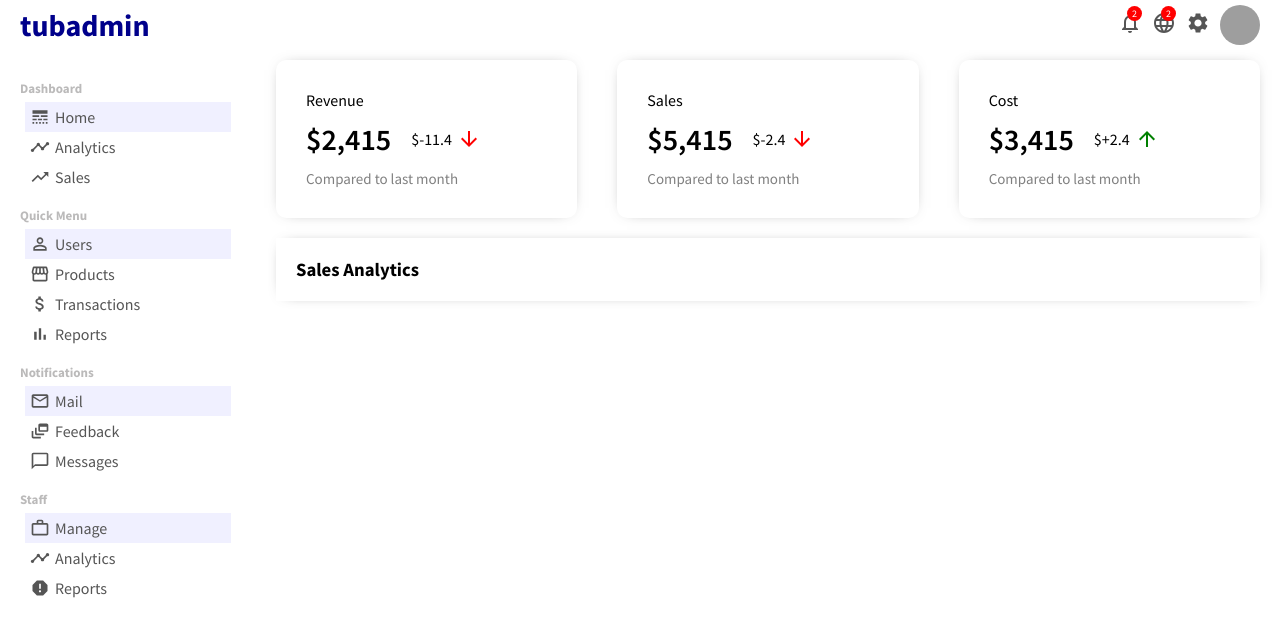
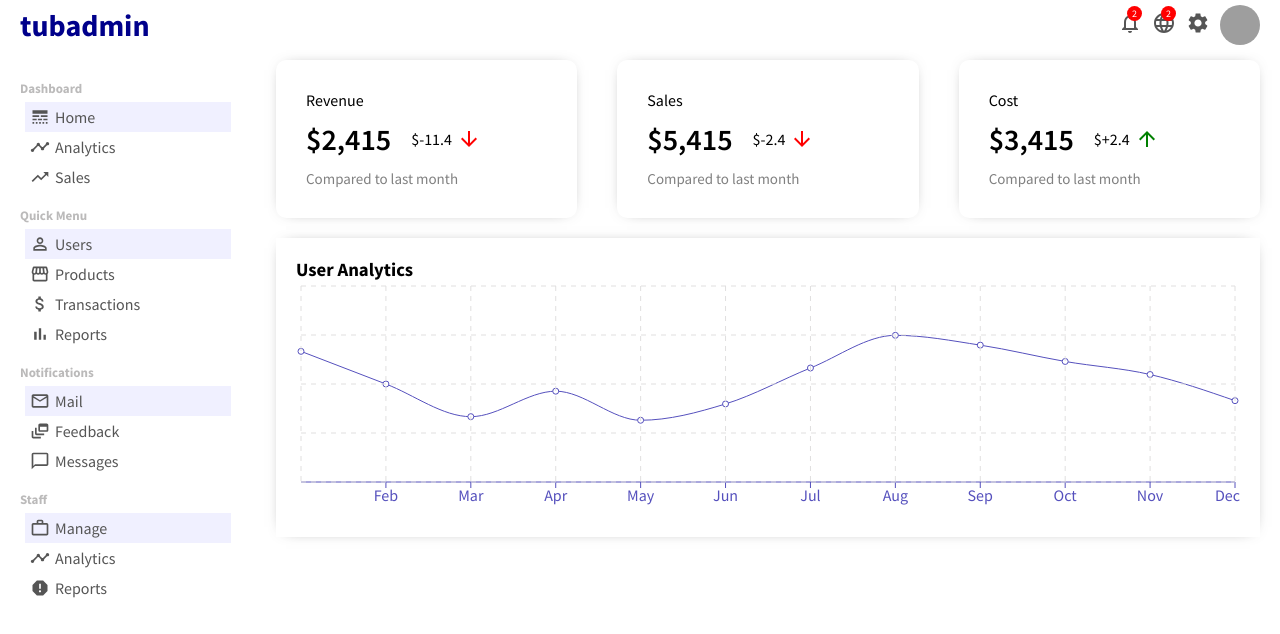
Before and after one commit to atubak400/React-Admin-Panel, a React (Create React App) app: page / in a window 1280 px wide. Shown: the top 634 px of the page. Built offline with nearby package versions, Linux system fonts and the light colour scheme; grey boxes are pictures that could not be loaded.

Commit message:
featured info chart done

```diff
--- a/package.json
+++ b/package.json
@@ -11,6 +11,7 @@
     "react": "^17.0.2",
     "react-dom": "^17.0.2",
     "react-scripts": "4.0.3",
+    "recharts": "^2.0.10",
     "web-vitals": "^1.1.2"
   },
   "scripts": {
--- a/src/Components/chart/Chart.jsx
+++ b/src/Components/chart/Chart.jsx
@@ -1,9 +1,25 @@
 import './chart.css'
+import {
+  LineChart,
+  Line,
+  XAxis,
+  CartesianGrid,
+  Tooltip,
+  ResponsiveContainer,
+} from 'recharts'
 
-export default function Chart() {
+export default function Chart({ title, data, dataKey, grid }) {
   return (
     <div className='chart'>
-      <h3 className='chartTitle'>Sales Analytics</h3>
+      <h3 className='chartTitle'>{title}</h3>
+      <ResponsiveContainer width='100%' aspect={4 / 1}>
+        <LineChart data={data}>
+          <XAxis dataKey='name' stroke='#5550bd'></XAxis>
+          <Line type='monotone' dataKey={dataKey} stroke='#5550bd' />
+          <Tooltip />
+          {grid && <CartesianGrid stroke='#e0dfdf' strokeDasharray='5 5' />}
+        </LineChart>
+      </ResponsiveContainer>
     </div>
   )
 }
--- /dev/null
+++ b/src/dummyData.js
@@ -0,0 +1,50 @@
+export const userData = [
+  {
+    name: 'Jan',
+    'Active User': 4000,
+  },
+  {
+    name: 'Feb',
+    'Active User': 3000,
+  },
+  {
+    name: 'Mar',
+    'Active User': 2000,
+  },
+  {
+    name: 'Apr',
+    'Active User': 2780,
+  },
+  {
+    name: 'May',
+    'Active User': 1890,
+  },
+  {
+    name: 'Jun',
+    'Active User': 2390,
+  },
+  {
+    name: 'Jul',
+    'Active User': 3490,
+  },
+  {
+    name: 'Aug',
+    'Active User': 4490,
+  },
+  {
+    name: 'Sep',
+    'Active User': 4190,
+  },
+  {
+    name: 'Oct',
+    'Active User': 3690,
+  },
+  {
+    name: 'Nov',
+    'Active User': 3290,
+  },
+  {
+    name: 'Dec',
+    'Active User': 2490,
+  },
+]
--- a/src/pages/home/Home.jsx
+++ b/src/pages/home/Home.jsx
@@ -1,13 +1,18 @@
 import FeaturedInfo from '../../Components/featuredInfo/FeaturedInfo'
-
 import './home.css'
 import Chart from '../../Components/chart/Chart'
+import { userData } from '../../dummyData'
 
 export default function Home() {
   return (
     <div className='home'>
       <FeaturedInfo />
-      <Chart />
+      <Chart
+        data={userData}
+        title='User Analytics'
+        grid
+        dataKey='Active User'
+      />
     </div>
   )
 }
```
Also changed, not shown: 1 other file (tests, documents, lock files or other folders).
